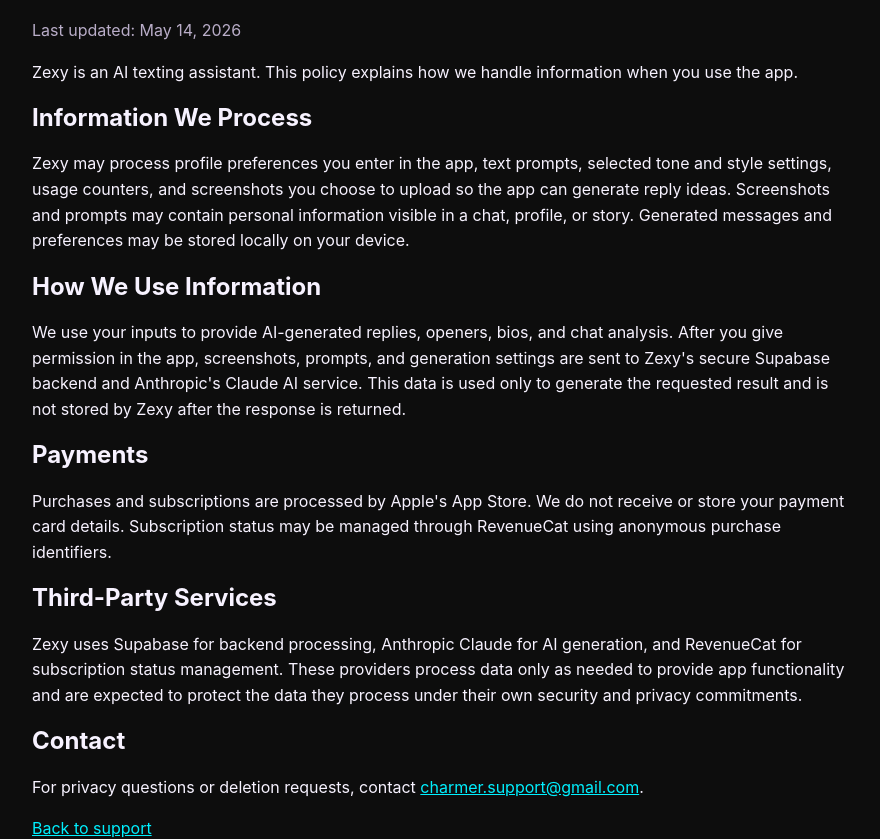
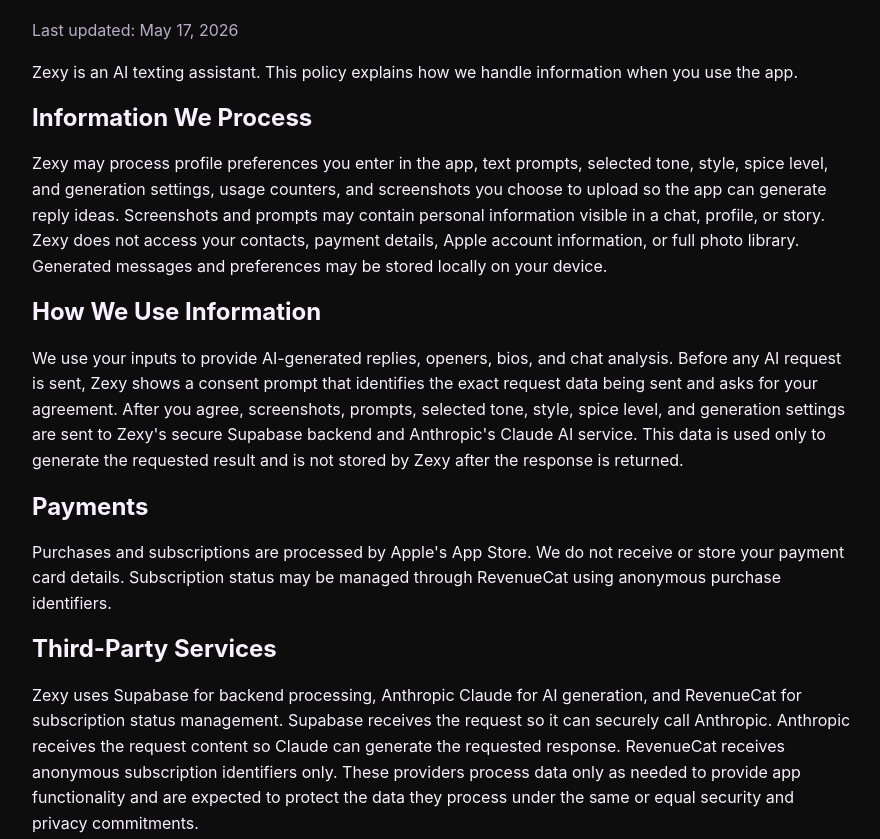
Before and after one commit to messa22/charmer-support, a plain HTML site: page privacy.html in a window 1280 px wide. Shown: the part 116-955 px from the top of the page, without its empty margins (198-1078 px from the left). Drawn offline with Linux system fonts and the light colour scheme.

Commit message:
Update privacy policy for AI consent

```diff
--- a/privacy.html
+++ b/privacy.html
@@ -15,7 +15,7 @@
   <body>
     <main>
       <h1>Privacy Policy</h1>
-      <p class="muted">Last updated: May 14, 2026</p>
+      <p class="muted">Last updated: May 17, 2026</p>
       <p>
         Zexy is an AI texting assistant. This policy explains how we handle
         information when you use the app.
@@ -23,17 +23,20 @@
       <h2>Information We Process</h2>
       <p>
         Zexy may process profile preferences you enter in the app, text prompts,
-        selected tone and style settings, usage counters, and screenshots you
-        choose to upload so the app can generate reply ideas. Screenshots and
-        prompts may contain personal information visible in a chat, profile, or
-        story. Generated messages and preferences may be stored locally on your
-        device.
+        selected tone, style, spice level, and generation settings, usage counters,
+        and screenshots you choose to upload so the app can generate reply ideas.
+        Screenshots and prompts may contain personal information visible in a
+        chat, profile, or story. Zexy does not access your contacts, payment
+        details, Apple account information, or full photo library. Generated
+        messages and preferences may be stored locally on your device.
       </p>
       <h2>How We Use Information</h2>
       <p>
         We use your inputs to provide AI-generated replies, openers, bios, and chat
-        analysis. After you give permission in the app, screenshots, prompts, and
-        generation settings are sent to Zexy's secure Supabase backend and
+        analysis. Before any AI request is sent, Zexy shows a consent prompt that
+        identifies the exact request data being sent and asks for your agreement.
+        After you agree, screenshots, prompts, selected tone, style, spice level,
+        and generation settings are sent to Zexy's secure Supabase backend and
         Anthropic's Claude AI service. This data is used only to generate the
         requested result and is not stored by Zexy after the response is returned.
       </p>
@@ -46,10 +49,13 @@
       <h2>Third-Party Services</h2>
       <p>
         Zexy uses Supabase for backend processing, Anthropic Claude for AI
-        generation, and RevenueCat for subscription status management. These
+        generation, and RevenueCat for subscription status management. Supabase
+        receives the request so it can securely call Anthropic. Anthropic receives
+        the request content so Claude can generate the requested response.
+        RevenueCat receives anonymous subscription identifiers only. These
         providers process data only as needed to provide app functionality and are
-        expected to protect the data they process under their own security and
-        privacy commitments.
+        expected to protect the data they process under the same or equal security
+        and privacy commitments.
       </p>
       <h2>Contact</h2>
       <p>
```
